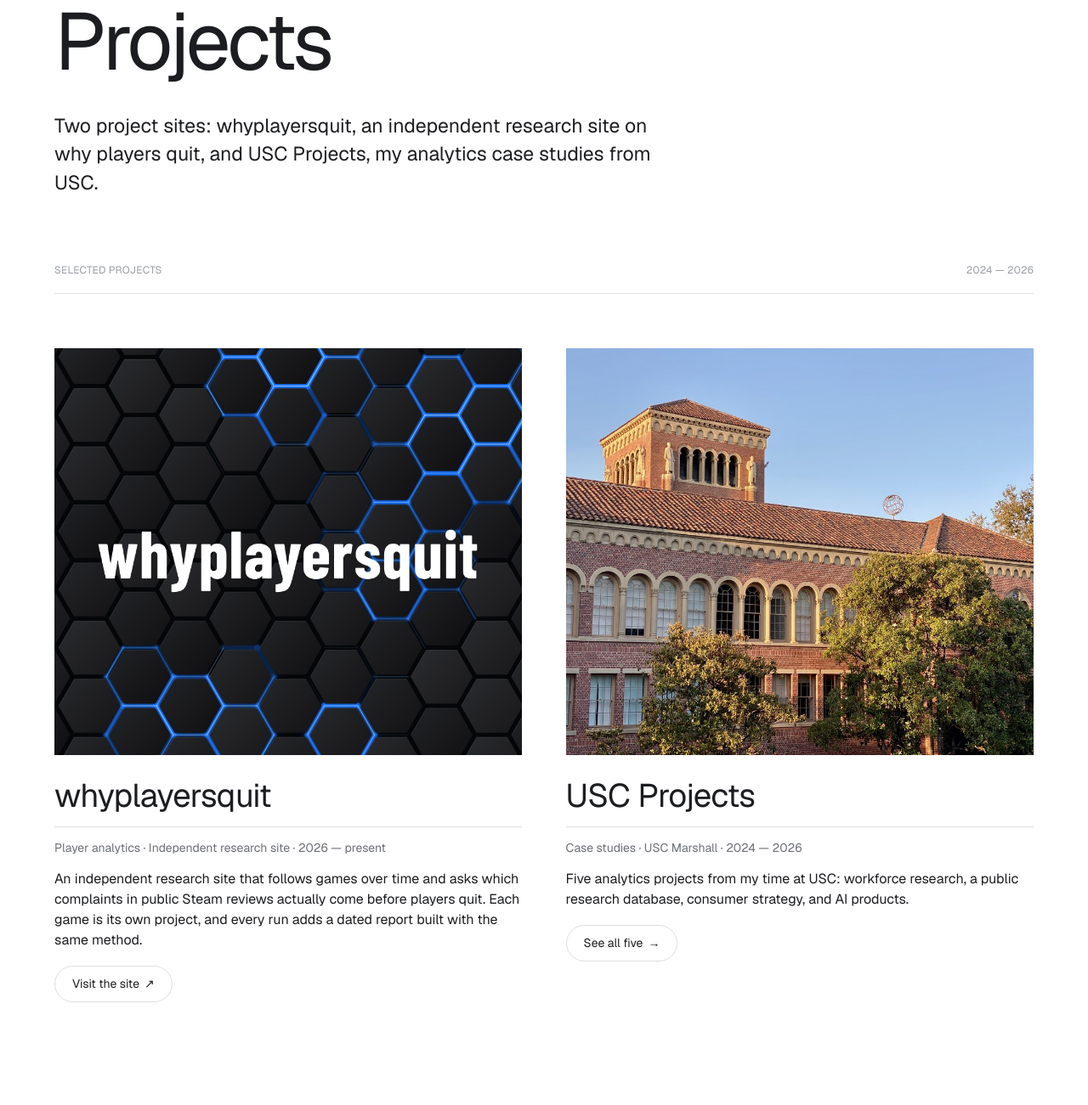
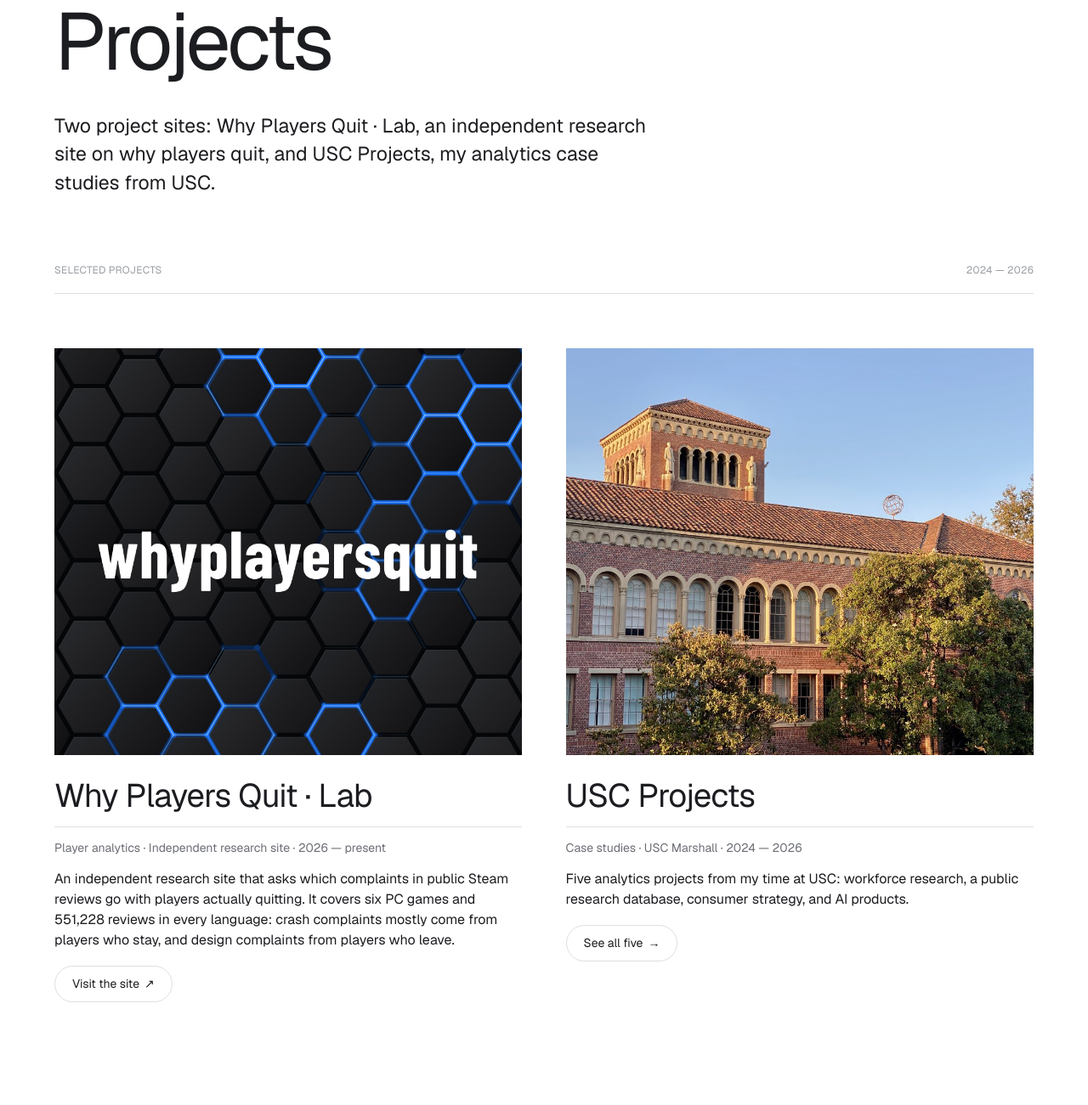
Before and after one commit to HosungKim48/hosungkim48.github.io, a plain HTML site: page projects.html in a window 1280 px wide. Shown: the part 219-1520 px from the top of the page at 85% size. Drawn offline with nearby package versions, Linux system fonts and the light colour scheme.

Commit message:
Point the Projects page and homepage to Why Players Quit · Lab
Co-Authored-By: Claude Fable 5.2 <noreply@anthropic.com>

```diff
--- a/projects.html
+++ b/projects.html
@@ -4,10 +4,10 @@
 <meta charset="utf-8">
 <meta name="viewport" content="width=device-width, initial-scale=1, viewport-fit=cover">
 <title>Projects · Hosung Kim</title>
-<meta name="description" content="Projects by Hosung Kim: whyplayersquit, an independent player-analytics research site, and USC Projects, a collection of analytics case studies.">
+<meta name="description" content="Projects by Hosung Kim: Why Players Quit · Lab, an independent player-analytics research site, and USC Projects, a collection of analytics case studies.">
 <meta property="og:type" content="website">
 <meta property="og:title" content="Projects · Hosung Kim">
-<meta property="og:description" content="Projects by Hosung Kim: whyplayersquit, an independent player-analytics research site, and USC Projects, a collection of analytics case studies.">
+<meta property="og:description" content="Projects by Hosung Kim: Why Players Quit · Lab, an independent player-analytics research site, and USC Projects, a collection of analytics case studies.">
 <meta property="og:url" content="https://hosungkim48.github.io/projects.html">
 <meta property="og:image" content="https://hosungkim48.github.io/assets/hosung-portrait.jpg">
 <meta name="twitter:card" content="summary">
@@ -35,7 +35,7 @@
   <header class="case-hero wrap">
     <span class="eyebrow">Selected projects · 2024 — 2026</span>
     <h1>Projects</h1>
-    <p class="lede">Two project sites: whyplayersquit, an independent research site on why players quit, and USC Projects, my analytics case studies from USC.</p>
+    <p class="lede">Two project sites: Why Players Quit · Lab, an independent research site on why players quit, and USC Projects, my analytics case studies from USC.</p>
   </header>
 
   <!-- ============ PROJECTS ============ -->
@@ -48,14 +48,14 @@
     <div class="proj-grid">
 
       <article class="proj reveal">
-        <a class="proj-panel" href="https://hosungkim48.github.io/whyplayersquit/" target="_blank" rel="noopener" aria-label="Open the whyplayersquit site">
-          <img src="assets/whyplayersquit-card.jpg" alt="whyplayersquit" width="1840" height="1600" style="width:100%;height:100%;object-fit:cover">
+        <a class="proj-panel" href="https://hosungkim48.github.io/whyplayersquit-lab/" target="_blank" rel="noopener" aria-label="Open the Why Players Quit · Lab site">
+          <img src="assets/whyplayersquit-card.jpg" alt="Why Players Quit · Lab" width="1840" height="1600" style="width:100%;height:100%;object-fit:cover">
         </a>
         <div class="proj-text">
-          <h3>whyplayersquit</h3>
+          <h3>Why Players Quit · Lab</h3>
           <p class="proj-tag">Player analytics · Independent research site · 2026 — present</p>
-          <p>An independent research site that follows games over time and asks which complaints in public Steam reviews actually come before players quit. Each game is its own project, and every run adds a dated report built with the same method.</p>
-          <a class="proj-link" href="https://hosungkim48.github.io/whyplayersquit/" target="_blank" rel="noopener">Visit the site <span aria-hidden="true">↗</span></a>
+          <p>An independent research site that asks which complaints in public Steam reviews go with players actually quitting. It covers six PC games and 551,228 reviews in every language: crash complaints mostly come from players who stay, and design complaints from players who leave.</p>
+          <a class="proj-link" href="https://hosungkim48.github.io/whyplayersquit-lab/" target="_blank" rel="noopener">Visit the site <span aria-hidden="true">↗</span></a>
         </div>
       </article>
 
```
Also changed, not shown: index.html (+1 -1 lines).
